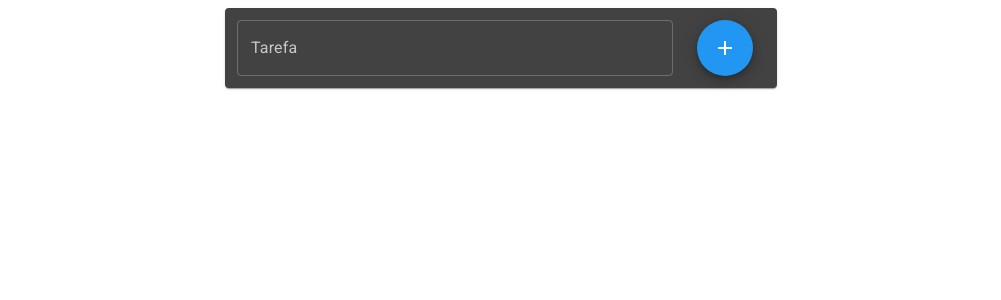
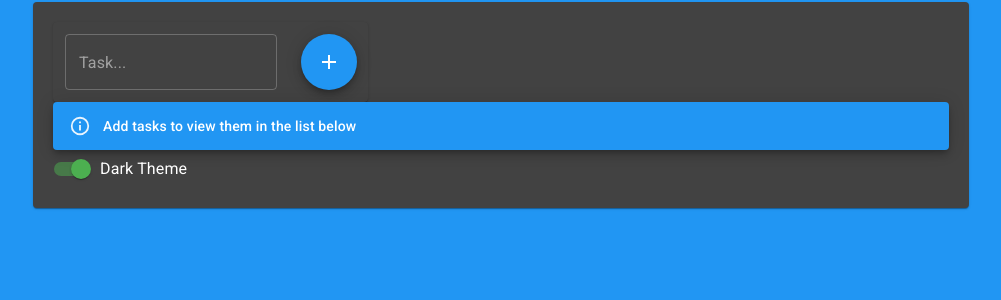
Before and after one commit to AAMergulhao/To-do-list-react-material-ui, a React (Create React App) app: page / in a window 1280 px wide. Shown: the top 300 px of the page, without its empty margins (139-1140 px from the left). Built offline with nearby package versions, Linux system fonts and the light colour scheme.

Commit message:
Scroll automatico conforme as tarefas são adicionadas

```diff
--- a/package.json
+++ b/package.json
@@ -5,6 +5,7 @@
   "dependencies": {
     "@material-ui/core": "^4.11.3",
     "@material-ui/icons": "^4.11.2",
+    "@material-ui/lab": "^4.0.0-alpha.57",
     "@testing-library/jest-dom": "^5.11.9",
     "@testing-library/react": "^11.2.5",
     "@testing-library/user-event": "^12.8.1",
@@ -12,9 +13,11 @@
     "@types/node": "^12.20.4",
     "@types/react": "^17.0.2",
     "@types/react-dom": "^17.0.1",
+    "@types/react-scroll": "^1.8.2",
     "react": "^17.0.1",
     "react-dom": "^17.0.1",
     "react-scripts": "4.0.3",
+    "react-scroll": "^1.8.1",
     "typescript": "^4.2.2",
     "web-vitals": "^1.1.0"
   },
--- a/src/App.tsx
+++ b/src/App.tsx
@@ -1,76 +1,72 @@
-import React, { useEffect, useRef, useState } from 'react';
-import { makeStyles, createStyles, Theme } from '@material-ui/core/styles';
-import Paper from '@material-ui/core/Paper';
-import Grid from '@material-ui/core/Grid';
-import { Container, TextField, Fab } from '@material-ui/core';
-import Add from '@material-ui/icons/Add';
+import React, { useEffect, useState } from 'react';
 
-import ToDo from './components/Item';
+import { createMuiTheme, CssBaseline } from '@material-ui/core';
+import { ThemeProvider } from '@material-ui/styles';
 
-const useStyles = makeStyles((theme: Theme) =>
-  createStyles({
-    root: {
-      flexGrow: 1,
+import blue from '@material-ui/core/colors/blue';
+import green from '@material-ui/core/colors/green';
+
+import Landing from "./pages/Landing";
+
+const themeDark = createMuiTheme({
+  palette: {
+    type: "dark",
+    background: {
+      default: blue[500]
     },
-    paper: {
-      padding: theme.spacing(2),
-      textAlign: 'center',
-      color: theme.palette.text.primary,
+    text: {
+      primary: "#fff",
+      secondary: "#fff"
     },
-  }),
-);
+    primary: {
+      main: blue[500],
+    },
 
+    secondary: {
+      main: green[500],
+    },
+  }
+});
 
+const themelight = createMuiTheme({
+  palette: {
+    type: "light",
+    background: {
+      default: blue[500]
+    },
+    text: {
+      primary: "black",
+      secondary: "#fff"
+    },
+    primary: {
+      main: blue[500],
+    },
+
+    secondary: {
+      main: green[500],
+    },
+  }
+});
 
 export default function App() {
 
-  const listRef = useRef(null);
+  const [isThemeDark, setIsThemeDark] = useState(true);
 
-  const [items, setItem] = useState([]);
+  const changeTheme = () => {
+    if (!isThemeDark) {
+      setIsThemeDark(true);
+    } else {
+      setIsThemeDark(false);
+    }
 
-  let id = 1;
-  const addItem = () => {
-    let newItem = <ToDo itemID={id.toString()} content="Teste props" />
-    setItem(items => [...items, newItem]);
   };
-
-  const classes = useStyles();
-
-  useEffect(() =>{
-    listRef.current.scrollIntoView({ behavior: 'smooth' });
-  })
-  // const todoItems = [<ToDo/>, <ToDo/>, <ToDo/>,<ToDo/>, <ToDo/>, <ToDo/>,<ToDo/>, <ToDo/>, <ToDo/>]
+  console.log(isThemeDark);
+  console.log(isThemeDark ? "themeDark" : "themelight");
 
   return (
-
-    <div className={classes.root}>
-      <Container maxWidth="sm">
-        <Grid container spacing={3}>
-
-          <Grid item xs={12}>
-            <Paper component="div" className="paper" color="secondary">
-              <Grid container spacing={3}>
-                <Grid item sm={8} lg={10}>
-                  <TextField id="filled-basic" label="Tarefa" variant="outlined" fullWidth={true} color="primary" />
-                </Grid>
-                <Grid item xs={1}>
-                  <Fab color="primary" aria-label="add" onClick={addItem}>
-                    <Add />
-                  </Fab>
-                </Grid>
-              </Grid>
-            </Paper>
-          </Grid>
-
-          <Grid item xs={12}>
-            <ul id="items-list" ref={listRef} style={{ height: "450px", overflow: "scroll" }}>
-              {items}
-            </ul>
-
-          </Grid>
-
-        </Grid>
-      </Container>
-    </div>
+    <ThemeProvider theme={isThemeDark ? themeDark : themelight}>
+      <CssBaseline />
+      <Landing changeTheme={changeTheme} isThemeDark={isThemeDark} />
+    </ThemeProvider>
   );
 }
--- /dev/null
+++ b/src/components/Alert/index.tsx
@@ -0,0 +1,9 @@
+import React from "react";
+
+import MuiAlert, { AlertProps } from '@material-ui/lab/Alert';
+
+export default function Alert(props: AlertProps) {
+    return <MuiAlert elevation={6} variant="filled" {...props} />;
+  }
+
+  // <Alert severity="error">This is an error message!</Alert>
--- a/src/components/Item/index.tsx
+++ b/src/components/Item/index.tsx
@@ -1,4 +1,4 @@
-import React, {FunctionComponent} from 'react';
+import React from 'react';
 
 import AssignmentIcon from '@material-ui/icons/Assignment';
 import DeleteIcon from '@material-ui/icons/Delete';
@@ -25,7 +25,7 @@ const ToDo: React.FC<ToDoProps> = (props: ToDoProps) => {
     const classes = useStyles();
 
     return (
-        <li className="pop" id={props.itemID}>
+        <li className="pop" id={props.itemID} key={props.itemID}>
             <Paper className="paper" color="secondary" style={{ marginBottom: "10px" }}>
                 <Grid container spacing={2}>
                     <Grid item sm={2} lg={2}>
@@ -41,11 +41,7 @@ const ToDo: React.FC<ToDoProps> = (props: ToDoProps) => {
                             <DeleteIcon fontSize="large" />
                         </IconButton>
                     </Grid>
-
-
-
                 </Grid>
-
             </Paper>
         </li>
     )
--- a/src/index.tsx
+++ b/src/index.tsx
@@ -1,32 +1,16 @@
 
 import React from 'react';
 import ReactDOM from 'react-dom';
+
 import App from './App';
 
-import { createMuiTheme } from '@material-ui/core';
-import { ThemeProvider } from '@material-ui/styles';
-
-import blue from '@material-ui/core/colors/blue';
-import green from '@material-ui/core/colors/green';
 
 import "./assets/global.css"
-const theme = createMuiTheme({
-  palette: {
-    type: "dark",
-    primary: {
-      main: blue[500],
-    },
-    secondary: {
-      main: green[500],
-    },
-  }
-});
+
 
 ReactDOM.render(
   <React.StrictMode>
-    <ThemeProvider theme={theme}>
       <App />
-    </ThemeProvider>
   </React.StrictMode>,
   document.getElementById('root')
 );
--- a/src/pages/Landing/index.tsx
+++ b/src/pages/Landing/index.tsx
@@ -1,10 +1,129 @@
-import React from 'react';
+import React, { useEffect, useState } from 'react';
+
+import { makeStyles, createStyles, Theme } from '@material-ui/core/styles';
+import Paper from '@material-ui/core/Paper';
+import Grid from '@material-ui/core/Grid';
+import { Container, TextField, Fab, Snackbar, Switch, FormControlLabel } from '@material-ui/core';
+import Add from '@material-ui/icons/Add';
+
+import { animateScroll } from "react-scroll";
+
 import ToDo from '../../components/Item';
+import Alert from '../../components/Alert';
 
-function Landing() {
+const useStyles = makeStyles((theme: Theme) =>
+    createStyles({
+        root: {
+            flexGrow: 1,
+        }
+    }),
+);
+
+interface LandingProps {
+    changeTheme: Function
+    isThemeDark: boolean
+}
+
+const Landing: React.FC<LandingProps> = (props: LandingProps) => {
+    const [items, setItem] = useState([]);
+    const [task, setTask] = useState("");
+
+    const [openAlertSuccess, setOpenAlertSuccess] = useState(false);
+    const [openAlertError, setOpenAlertError] = useState(false);
+    const [alertMessage, setAlertMessage] = useState("");
+
+    const addItem = () => {
+        if (task === '') {
+            setOpenAlertError(true);
+            setAlertMessage("Text field is empty.");
+        }
+        else if (items.indexOf(task) != -1) {
+            setOpenAlertError(true);
+            setAlertMessage("Duplicate task");
+        }
+        else {
+            setItem(items => [...items, task]);
+            setTask("");
+            setOpenAlertSuccess(true);
+            setAlertMessage("Taks added successfully.");
+            return;
+        }
+    };
+
+    const classes = useStyles();
+
+    useEffect(() => {
+        animateScroll.scrollToBottom({
+            containerId: "items-list"
+        });
+    }, [items]);
+
+
     return (
-        <ToDo />
-    )
+        <div className={classes.root}>
+            <Container maxWidth="md" style={{ marginTop: "14px" }} >
+                <Grid container spacing={3} direction="column" justify="center">
+                    <Paper component="div" className="paper" style={{ padding: "20px" }}>
+                        <Grid item xs={12} container>
+                            <Paper component="div" className="paper" color="secondary" >
+                                <Grid container spacing={3} >
+                                    <Grid item sm={8} lg={9}>
+                                        <TextField placeholder="Task..." variant="outlined" fullWidth={true} color="primary" value={task} onChange={e => setTask(e.target.value)} />
+                                    </Grid>
+                                    <Grid item xs={2}>
+                                        <Fab color="primary" aria-label="add" onClick={addItem}>
+                                            <Add />
+                                        </Fab>
+                                    </Grid>
+                                </Grid>
+                            </Paper>
+                        </Grid>
+                        <Grid item xs={12}>
+                            {items.length === 0 &&
+                                <Alert className="pop" severity="info">Add tasks to view them in the list below</Alert>
+                            }
+                            {items.length >= 1 &&
+                                <ul id="items-list" style={{ height: "450px", overflow: "auto", overflowX: "hidden" }}>
+                                {items.map(function (item, i) {
+                                    return <ToDo key={i} itemID={i.toString()} content={item} />
+                                })}
+                            </ul>
+                            }
+
+
+                        </Grid>
+                        <Grid item xs={12}>
+                            <FormControlLabel
+                                control={<Switch checked={props.isThemeDark} onChange={() => props.changeTheme()} name="checkedA" />}
+                                label="Dark Theme"
+                            />
+                        </Grid>
+
+                    </Paper>
+
+                    <Snackbar open={openAlertError}
+                        autoHideDuration={3000}
+                        onClose={() => setOpenAlertError(false)}
+                        anchorOrigin={{ vertical: 'top', horizontal: 'center' }}
+                    >
+                        <Alert onClose={() => setOpenAlertError(false)} severity="error">
+                            {alertMessage}
+                        </Alert >
+                    </Snackbar>
+
+                    <Snackbar open={openAlertSuccess}
+                        autoHideDuration={3000}
+                        onClose={() => setOpenAlertSuccess(false)}
+                        anchorOrigin={{ vertical: 'top', horizontal: 'center' }}
+                    >
+                        <Alert onClose={() => setOpenAlertSuccess(false)} severity="success">
+                            {alertMessage}
+                        </Alert >
+                    </Snackbar>
+                </Grid>
+            </Container>
+        </div>
+    );
 }
 
 export default Landing;
```
Also changed, not shown: src/components/List/index.tsx (deleted, +0 -14 lines), 1 other file (tests, documents, lock files or other folders).
